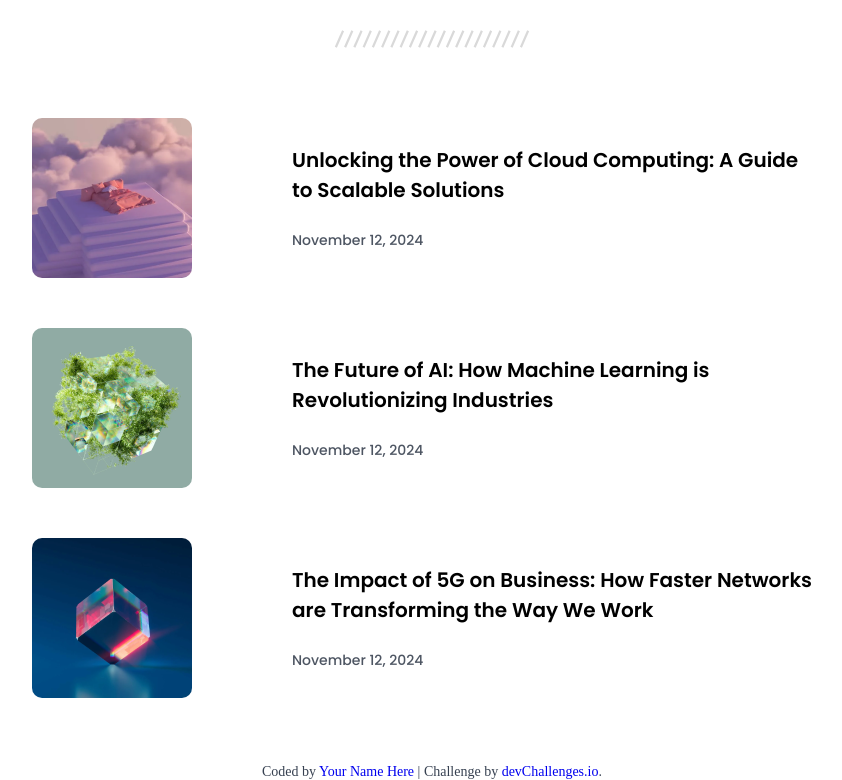
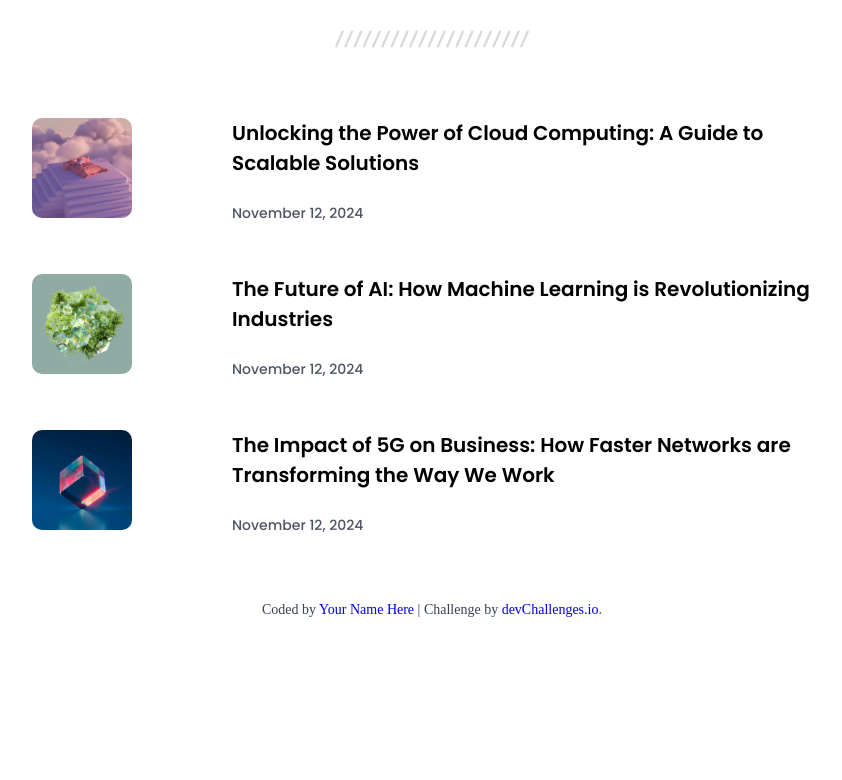
Before and after one commit to cdpaez/simple-article-list-master, a plain HTML site: page index.html in a window 1280 px wide. Shown: the part 160-940 px from the top of the page, without its empty margins (208-1050 px from the left). After the commit the page ends 800 px from the top, so only its background shows below. Drawn offline with Linux system fonts and the light colour scheme.

Commit message:
emparejado

```diff
--- a/index.html
+++ b/index.html
@@ -68,7 +68,8 @@
       .div1, .div2, .div3 {
 
         max-width:800px;
-        width: 100%;
+
+        width: 95%;
         display: flex;
         flex-direction: row;
 
@@ -82,8 +83,6 @@
         align-items: left;
         justify-content: center;
         gap: 25px;
-
-        margin-right: 20px;
       }
       .parrafo1 {
         font-family: "Poppins", serif;
@@ -101,6 +100,8 @@
       }
       .imagen-div {
         border-radius: 10px;
+        width: 100px;
+        height: 100px;
       }
     </style>
   </head>
```
